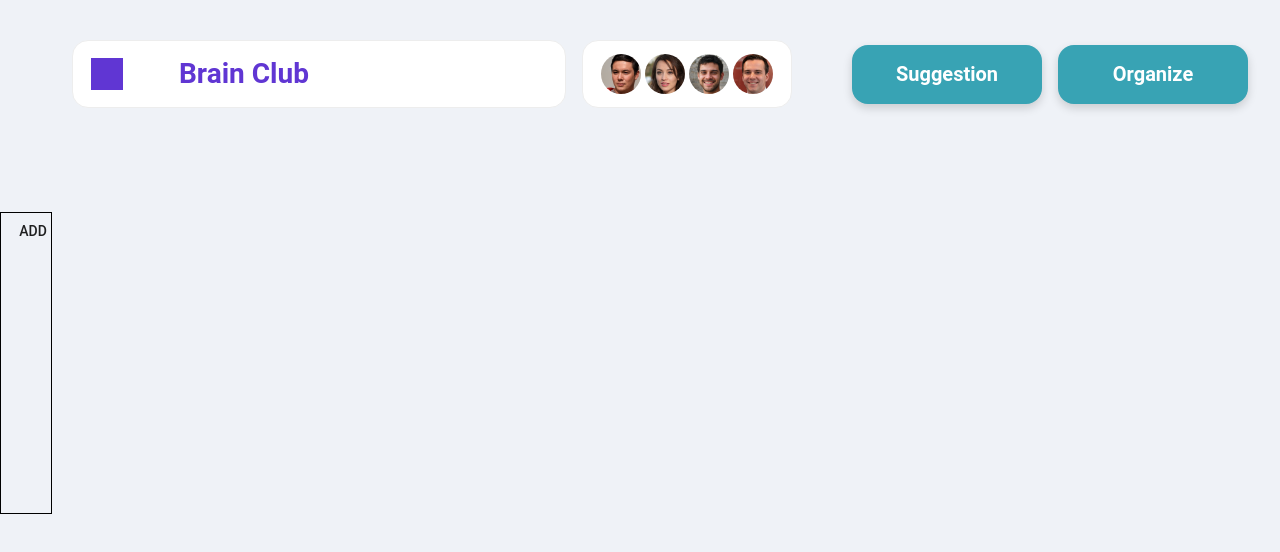
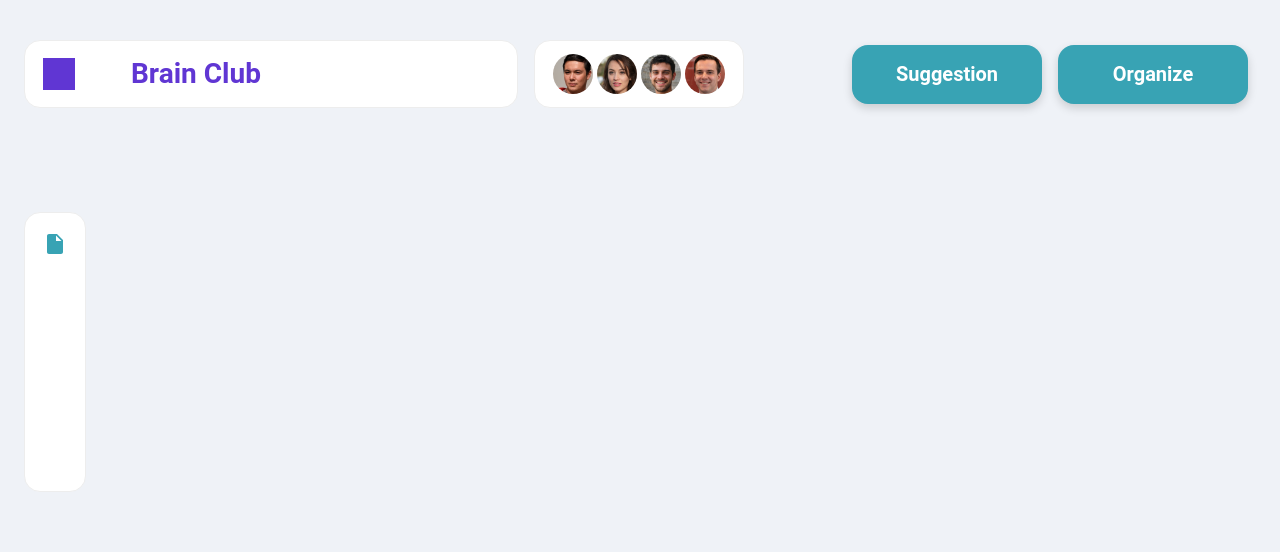
Before and after one commit to ThisisHubert/brainclub, a React (Create React App) app in the folder web/: page / in a window 1280 px wide. Shown: the top 552 px of the page. Built offline with nearby package versions, Linux system fonts and the light colour scheme.

Commit message:
Apply design for toolbar

```diff
--- a/web/src/components/Header.tsx
+++ b/web/src/components/Header.tsx
@@ -27,7 +27,7 @@ export function Header(): ReactElement {
   return (
     <Box
       pt={5}
-      pl={9}
+      ml={3}
       pb={13}
       display='flex'
       flexDirection='row'
--- a/web/src/components/Suggestions.tsx
+++ b/web/src/components/Suggestions.tsx
@@ -54,7 +54,7 @@ function SuggestingDrawer(): ReactElement {
         <React.Fragment key={anchor}>
           <ActionButton
             title={'Suggestion'}
-            callback={() => toggleDrawer(anchor, true)}
+            callback={() => setState({ ...state, [anchor]: true })}
           />
           <Drawer
             anchor={anchor}
--- a/web/src/components/ToolBar.tsx
+++ b/web/src/components/ToolBar.tsx
@@ -1,13 +1,29 @@
-import { Box, Button } from '@material-ui/core'
+import { Box, Button, makeStyles } from '@material-ui/core'
+import { InsertDriveFile } from '@material-ui/icons'
 import { uniqueId } from 'lodash'
 import { PostContext } from 'providers/PostProviders'
 import React, { ReactElement, useContext } from 'react'
 
+const useStyles = makeStyles({
+  container: {
+    backgroundColor: 'white',
+    padding: '19px 18px',
+    borderRadius: '16px',
+    border: 'solid 1px #ededed',
+  },
+  button: {
+    minWidth: 0,
+    padding: 0,
+  },
+})
+
 function ToolBar(): ReactElement {
   const { addPost } = useContext(PostContext)
+  const classes = useStyles()
   return (
-    <Box width='50px' height='300px' border='1px solid black'>
+    <Box height='240px' ml={3} className={classes.container}>
       <Button
+        className={classes.button}
         onClick={() =>
           addPost({
             id: uniqueId(),
@@ -17,7 +33,7 @@ function ToolBar(): ReactElement {
           })
         }
       >
-        Add
+        <InsertDriveFile htmlColor="#38a3b4" />
       </Button>
       <Box mt={1} />
     </Box>
```
